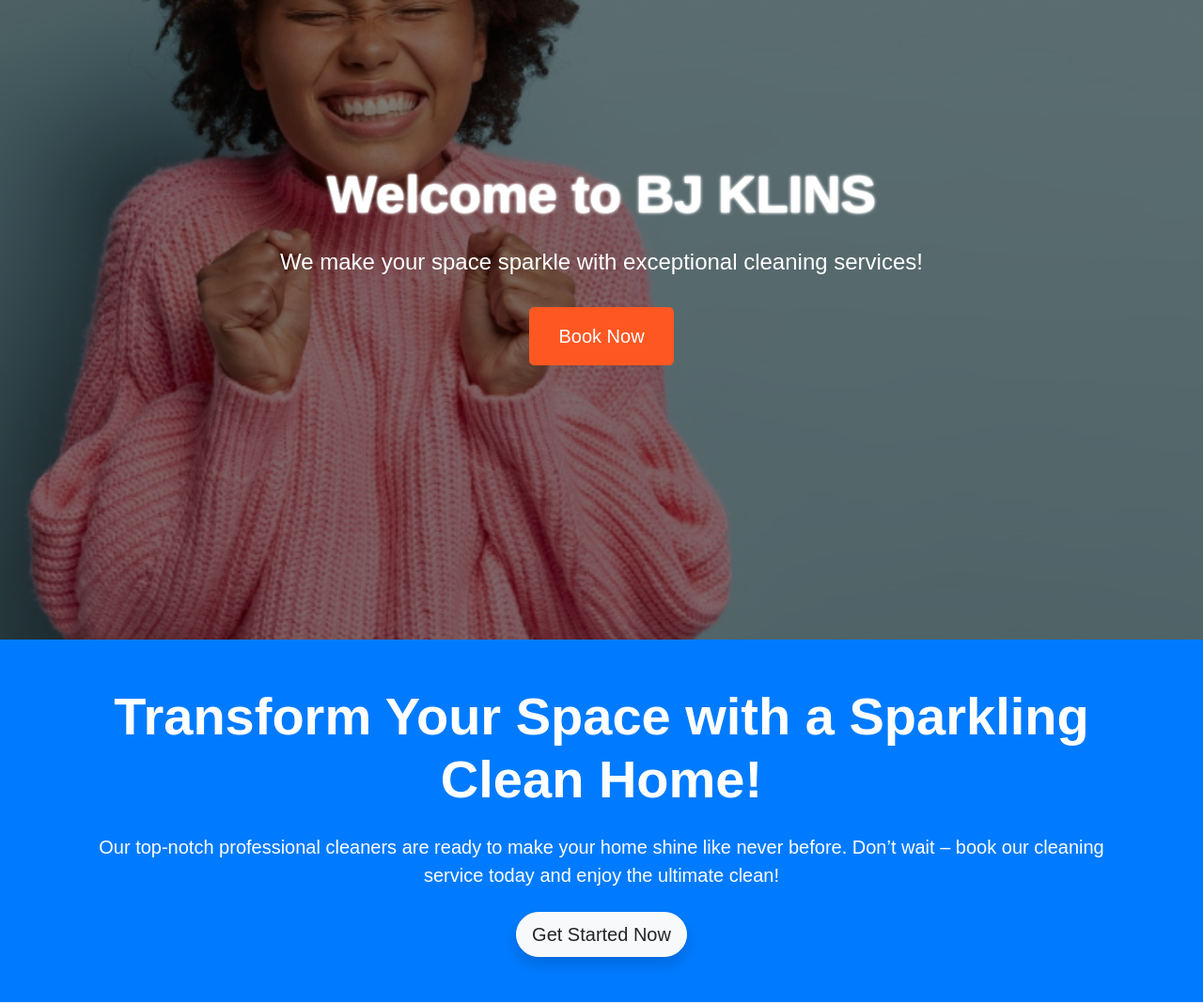
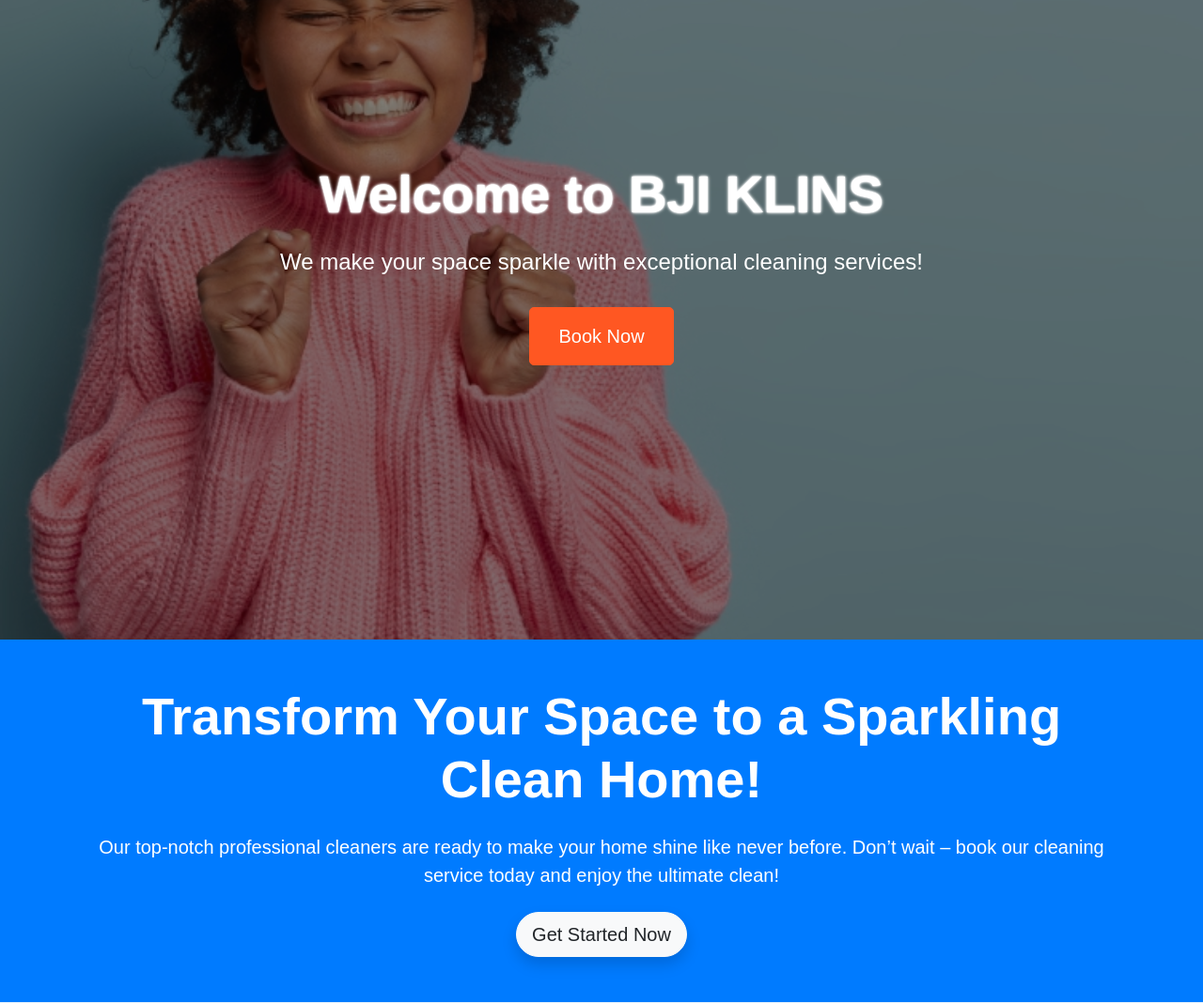
Before and after one commit to enyasystem/BJI-KLINS, a plain HTML site: page index.html in a window 1280 px wide. Shown: the part 119-1187 px from the top of the page at 94% size. Drawn offline with nearby package versions, Linux system fonts and the light colour scheme.

Commit message:
Update index.html

```diff
--- a/index.html
+++ b/index.html
@@ -331,7 +331,7 @@ footer a:hover {
     <!-- New Nav -->
     <!-- <nav class="navbar navbar-expand-lg navbar-light bg-primary fixed-top">
       <a class="navbar-brand" href="#">
-        <img src="BJI_Logo.png" alt="BJ KLINS Logo">
+        <img src="BJI_Logo.png" alt="BJI KLINS Logo">
       </a>
       <button class="navbar-toggler" type="button" data-toggle="collapse" data-target="#navbarNav"
         aria-controls="navbarNav" aria-expanded="false" aria-label="Toggle navigation">
@@ -365,7 +365,7 @@ footer a:hover {
     <!-- Hero section -->
   <section id="hero" class="hero-image">
     <div class="container animated fadeInUp">
-        <h1>Welcome to BJ KLINS</h1>
+        <h1>Welcome to BJI KLINS</h1>
         <p>We make your space sparkle with exceptional cleaning services!</p>
         <a href="#booking" class="btn btn-primary btn-lg">Book Now</a>
     </div>
@@ -377,7 +377,7 @@ footer a:hover {
  <!-- Call to Action section -->
 <section id="cta" class="bg-primary text-white text-center py-5">
   <div class="container">
-    <h2 class="display-4 font-weight-bold mb-4">Transform Your Space with a Sparkling Clean Home!</h2>
+    <h2 class="display-4 font-weight-bold mb-4">Transform Your Space to a Sparkling Clean Home!</h2>
     <p class="lead mb-4">Our top-notch professional cleaners are ready to make your home shine like never before. Don’t wait – book our cleaning service today and enjoy the ultimate clean!</p>
     <a href="#booking" class="btn btn-light btn-lg rounded-pill shadow">Get Started Now</a>
   </div>
```
